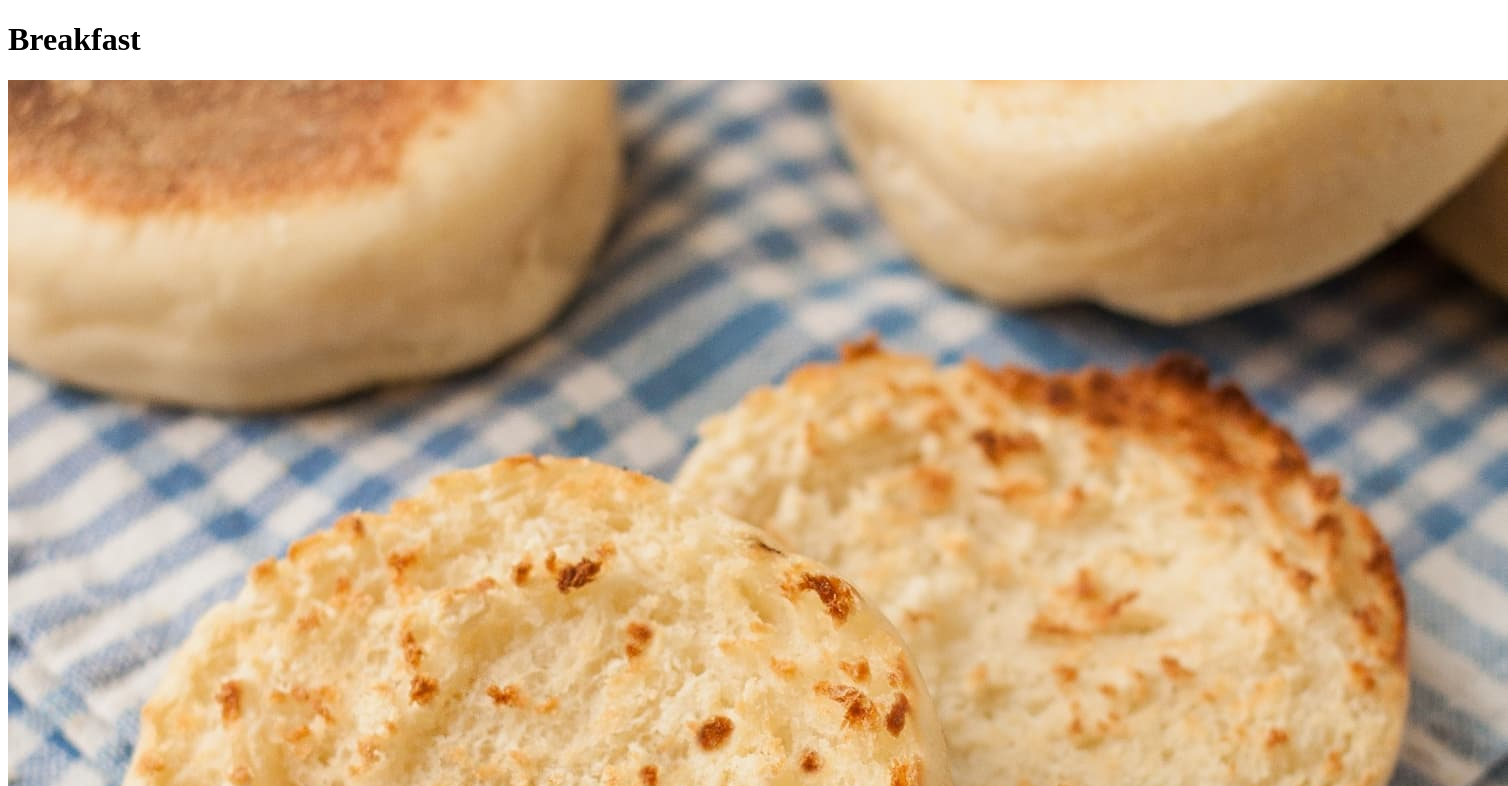
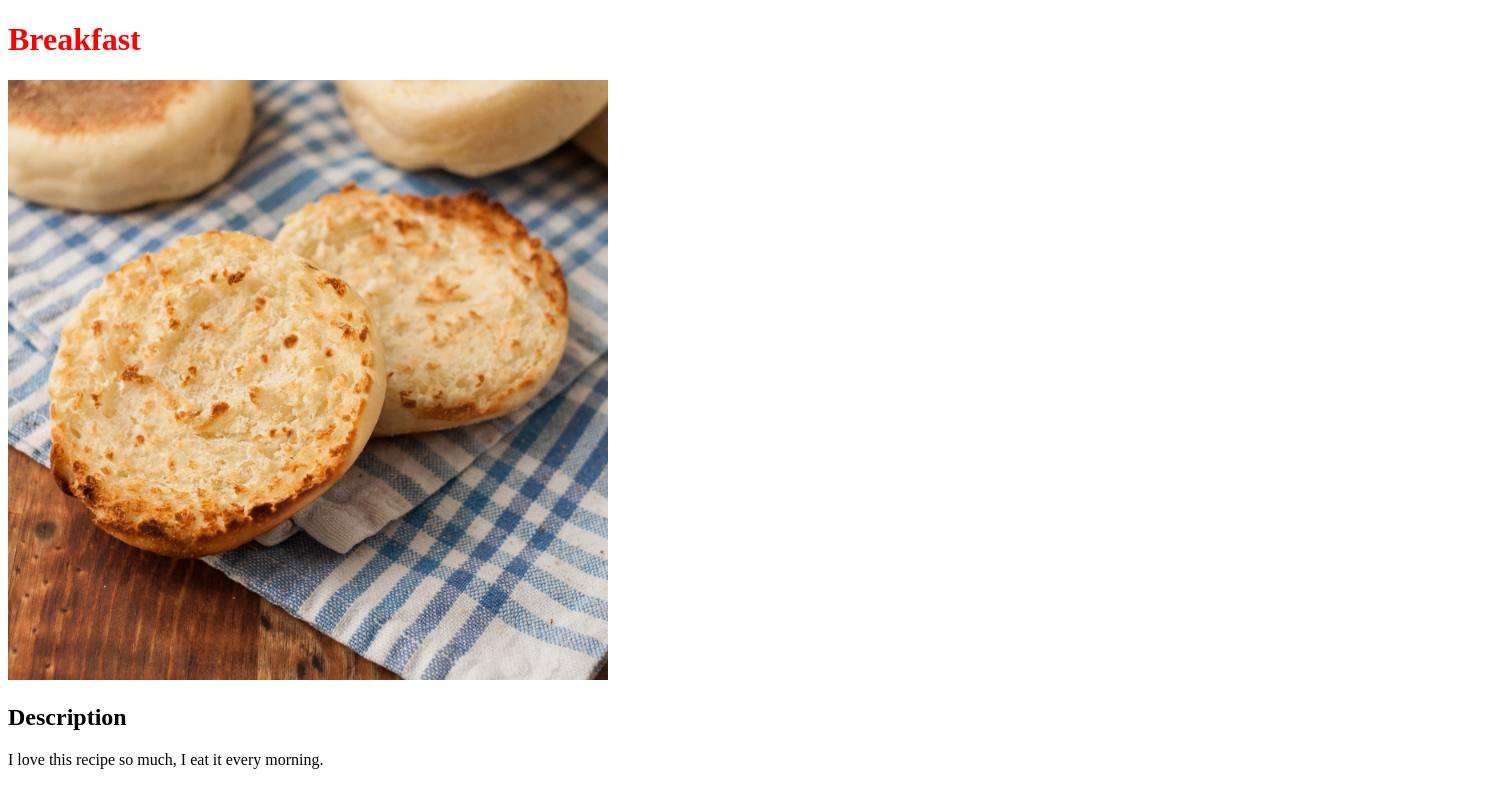
Before and after one commit to matthewjohnmiller/odin-recipes, a plain HTML site: page breakfast.html in a window 1280 px wide. Shown: the top 786 px of the page, 1508 px wide, since content can reach past the window. Drawn offline with Linux system fonts and the light colour scheme.

Commit message:
Added initial style.css file to include color and image sizing

```diff
--- a/breakfast.html
+++ b/breakfast.html
@@ -3,6 +3,7 @@
     <head>
         <meta charset="utf-8">
         <title>breakfast</title>
+        <link rel="stylesheet" href="style.css">
     </head>
     <body>
         <h1>Breakfast</h1>
--- /dev/null
+++ b/style.css
@@ -0,0 +1,10 @@
+h1 {
+    font-family: "Times New Roman", serif;
+    color: red;
+}
+
+img {
+    text-align: center;
+    height: 600px;
+    width: auto;
+}
```
Also changed, not shown: cat-dinner.html (+1 -0 lines), index.html (+1 -0 lines), pasta-and-meatballs.html (+1 -0 lines).
